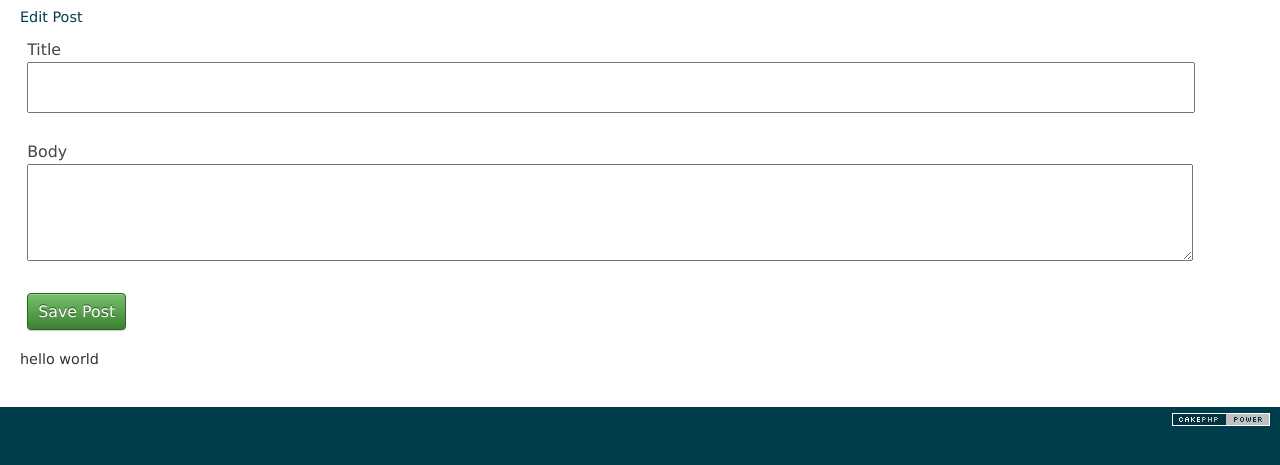
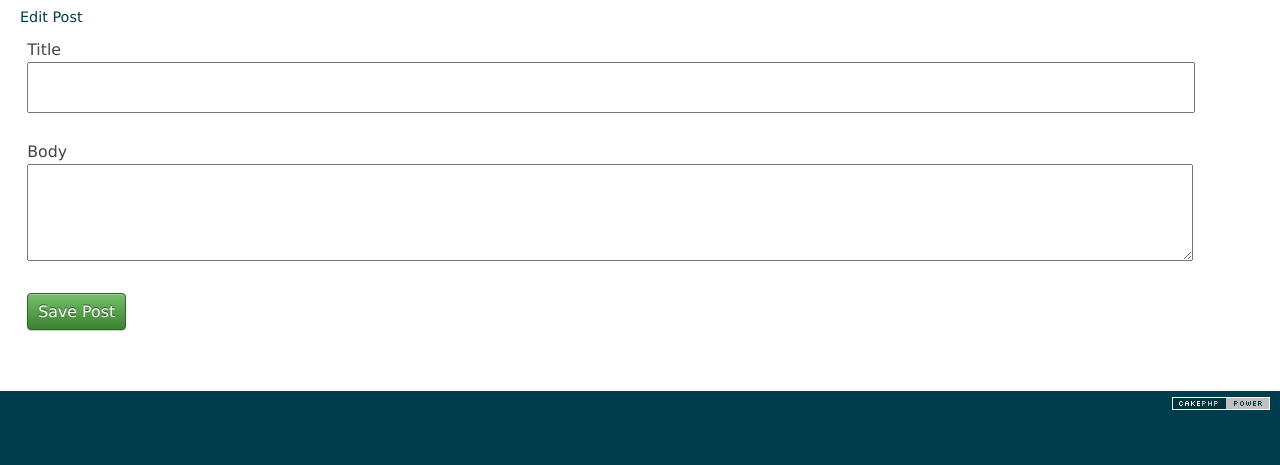
Before and after one commit to rickychow-scmp/cakePHPTest2, a CakePHP app: the page made by app/View/Posts/edit.ctp in a window 1280 px wide. Shown: the part 48-513 px from the top of the page. Run offline with PHP 8.4 and a stand-in for CakePHP, Linux system fonts and the light colour scheme; the template is opened without the code that fills it, so the values that code supplies are empty; form fields are guessed from the names that the template uses; some libraries are stand-ins or nearby versions.

Commit message:
2st release

```diff
--- a/app/View/Posts/edit.ctp
+++ b/app/View/Posts/edit.ctp
@@ -5,5 +5,3 @@ echo $this->Form->input('title');
 echo $this->Form->input('body', array('rows' => '3'));
 echo $this->Form->input('id', array('type' => 'hidden'));
 echo $this->Form->end('Save Post');
-
-echo ('hello world');
```
